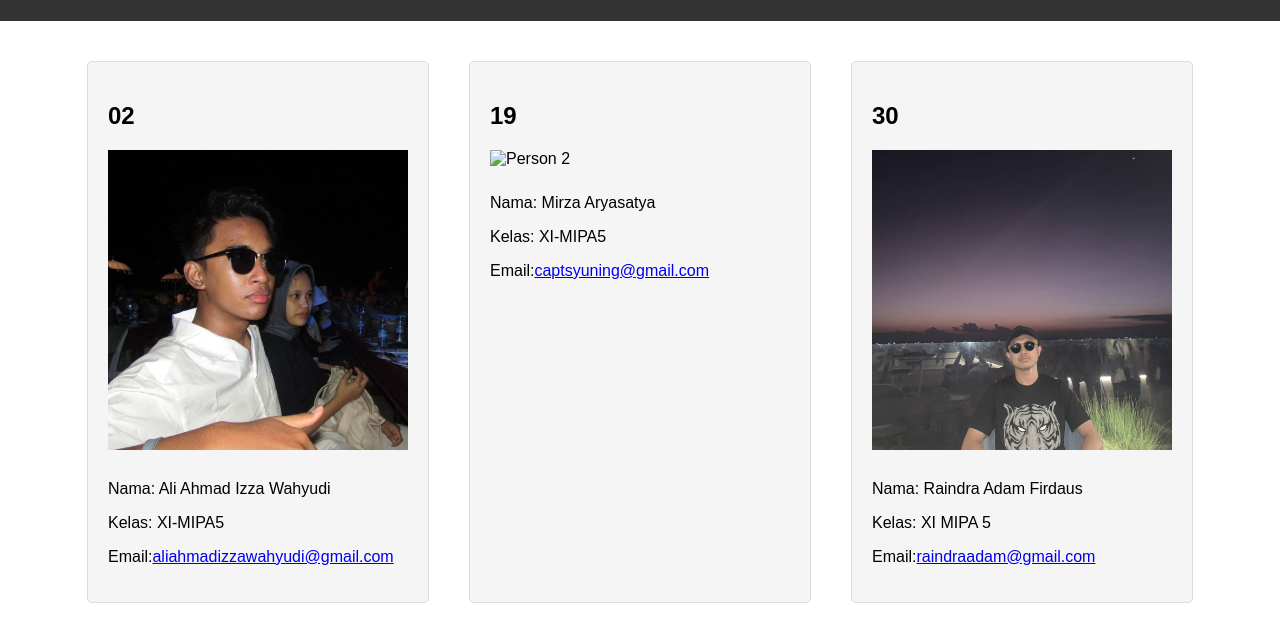
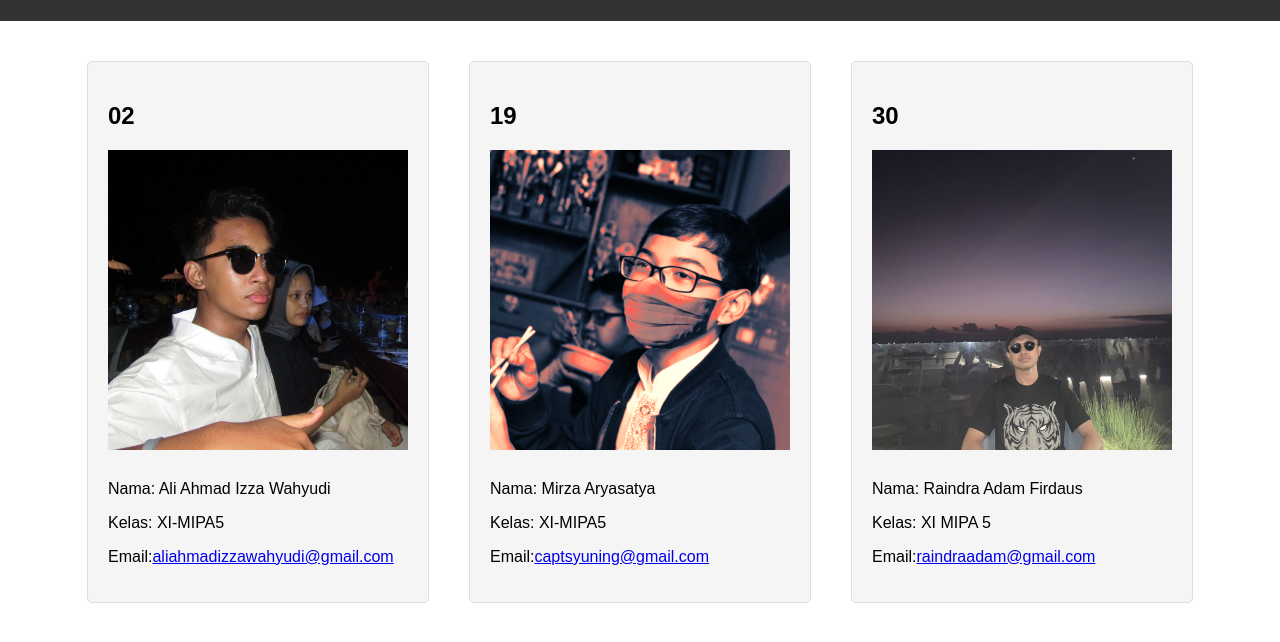
Before and after one commit to OsiloskopSMAN3Bandung/OsiloskopSMAN3Bandung.github.io, a plain HTML site: page index_Profil.html in a window 1280 px wide. Shown: the part 99-741 px from the top of the page. Drawn offline with Linux system fonts and the light colour scheme.

Commit message:
Update index_Profil.html

```diff
--- a/index_Profil.html
+++ b/index_Profil.html
@@ -28,7 +28,7 @@
 
       <section id="person2">
         <h2>19</h2>
-        <img src="assets/img/well_Mirza.jpg" alt="Person 2">
+        <img src="assets/img/well_Mirza.png" alt="Person 2">
         <p >Nama: Mirza Aryasatya</p>
         <p>Kelas: XI-MIPA5 </p>
         <p>Email:<a href="mailto:captsyuning@gmail.com">captsyuning@gmail.com</a></p>
```
